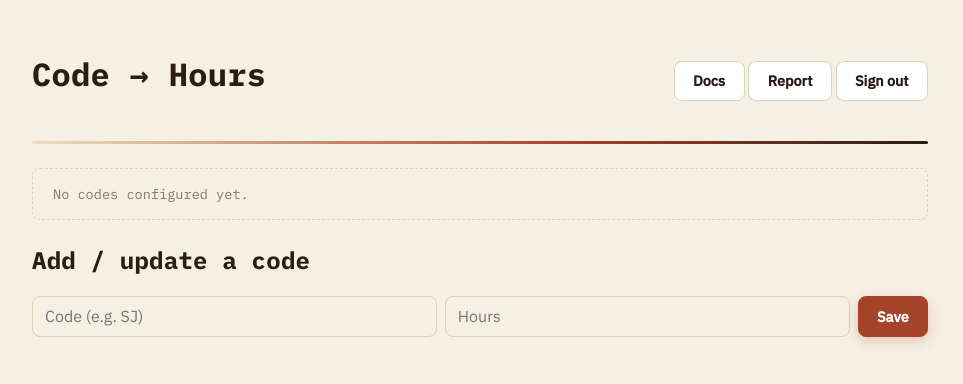
After one commit to kahhoe0204/roaster-excel-aggregator, a FastAPI app: template app/templates/codes.html in a window 1280 px wide. The commit adds this page. Shown: the top 384 px of the page, without its empty margins (160-1123 px from the left). Run offline with FastAPI, Linux system fonts and the light colour scheme; the template is opened without the code that fills it, so the values that code supplies are empty.

Commit message:
feat: sync button + code-hours editor; fix .env leaking into test isolation

```diff
--- a/app/main.py
+++ b/app/main.py
@@ -4,7 +4,7 @@ from pathlib import Path
 
 from dotenv import load_dotenv
 
-load_dotenv(interpolate=False)
+load_dotenv(interpolate=False, override=True)
 
 from fastapi import FastAPI, Form, HTTPException, Request
 from fastapi.responses import HTMLResponse, RedirectResponse, Response
@@ -13,7 +13,7 @@ from fastapi.templating import Jinja2Templates
 from pydantic import BaseModel
 from starlette.middleware.sessions import SessionMiddleware
 
-from . import aggregate, al, auth, config, csv_fetch, db, excel_export, mapping, sheets
+from . import aggregate, al, auth, config, csv_fetch, db, excel_export, mapping, sheets, sync
 
 
 class AlCreate(BaseModel):
@@ -225,3 +225,38 @@ def configure_submit(
     finally:
         conn.close()
     return RedirectResponse("/sheets", status_code=303)
+
+
+@app.post("/api/sync")
+def api_sync(request: Request):
+    if not _user(request):
+        raise HTTPException(status_code=401)
+    conn = db.init_db(config.DB_PATH)
+    try:
+        return {"new_tabs": sync.check_new_tabs_all(conn, config.GOOGLE_API_KEY)}
+    finally:
+        conn.close()
+
+
+@app.get("/codes", response_class=HTMLResponse)
+def codes_page(request: Request):
+    if not _user(request):
+        return RedirectResponse("/login", status_code=303)
+    conn = db.init_db(config.DB_PATH)
+    try:
+        codes = aggregate.get_code_hours(conn)
+    finally:
+        conn.close()
+    return templates.TemplateResponse(request, "codes.html", {"codes": codes})
+
+
+@app.post("/codes")
+def codes_submit(request: Request, code: str = Form(...), hours: float = Form(...)):
+    if not _user(request):
+        return RedirectResponse("/login", status_code=303)
+    conn = db.init_db(config.DB_PATH)
+    try:
+        aggregate.set_code_hours(conn, code.strip().upper(), hours)
+    finally:
+        conn.close()
+    return RedirectResponse("/codes", status_code=303)
--- /dev/null
+++ b/app/templates/codes.html
@@ -0,0 +1,47 @@
+<!doctype html>
+<html lang="en">
+<head>
+  <meta charset="utf-8">
+  <meta name="viewport" content="width=device-width, initial-scale=1">
+  <title>Code &rarr; hours</title>
+  <link rel="icon" href="/static/favicon.png">
+  <link rel="preconnect" href="https://fonts.googleapis.com">
+  <link href="https://fonts.googleapis.com/css2?family=IBM+Plex+Mono:wght@400;700&family=IBM+Plex+Sans:wght@400;500&display=swap" rel="stylesheet">
+  <link rel="stylesheet" href="/static/style.css">
+</head>
+<body>
+  <div class="top">
+    <h1>Code &rarr; Hours</h1>
+    <div>
+      <a href="/sheets" class="btn">Docs</a>
+      <a href="/" class="btn">Report</a>
+      <a href="/logout" class="btn">Sign out</a>
+    </div>
+  </div>
+  <hr class="roast-rule container">
+
+  <div class="container">
+    {% if codes %}
+      <div class="table-wrap">
+        <table class="ledger">
+          <thead><tr><th>Code</th><th>Hours</th></tr></thead>
+          <tbody>
+            {% for code, hours in codes.items() %}
+            <tr><td>{{ code }}</td><td class="num">{{ hours }}</td></tr>
+            {% endfor %}
+          </tbody>
+        </table>
+      </div>
+    {% else %}
+      <p class="ledger-empty">No codes configured yet.</p>
+    {% endif %}
+
+    <h2>Add / update a code</h2>
+    <form method="post" action="/codes" style="display:flex; gap:.5rem;">
+      <input type="text" name="code" placeholder="Code (e.g. SJ)" aria-label="Code" required style="flex:1; margin-bottom:0;">
+      <input type="number" name="hours" step="0.5" placeholder="Hours" aria-label="Hours" required style="flex:1; margin-bottom:0;">
+      <button type="submit" class="btn btn-primary">Save</button>
+    </form>
+  </div>
+</body>
+</html>
--- a/app/templates/report.html
+++ b/app/templates/report.html
@@ -14,6 +14,7 @@
     <h1>Roster Ledger</h1>
     <div>
       <a href="/sheets" class="btn">Docs</a>
+      <a href="/codes" class="btn">Codes</a>
       <a href="/logout" class="btn">Sign out</a>
     </div>
   </div>
```
Also changed, not shown: app/templates/sheets.html (+19 -0 lines), tests/conftest.py (added, +17 -0 lines), tests/test_main.py (+51 -0 lines).
